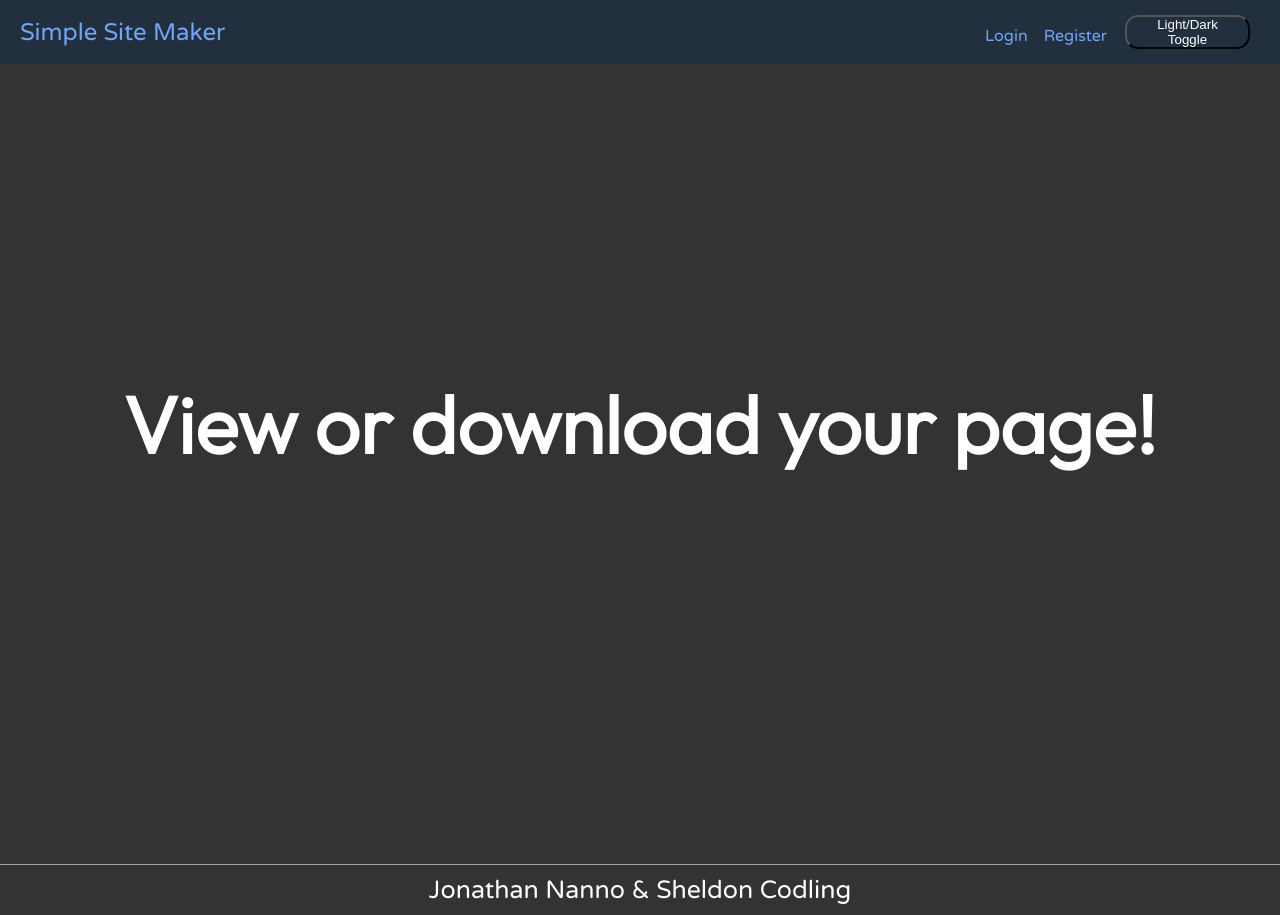
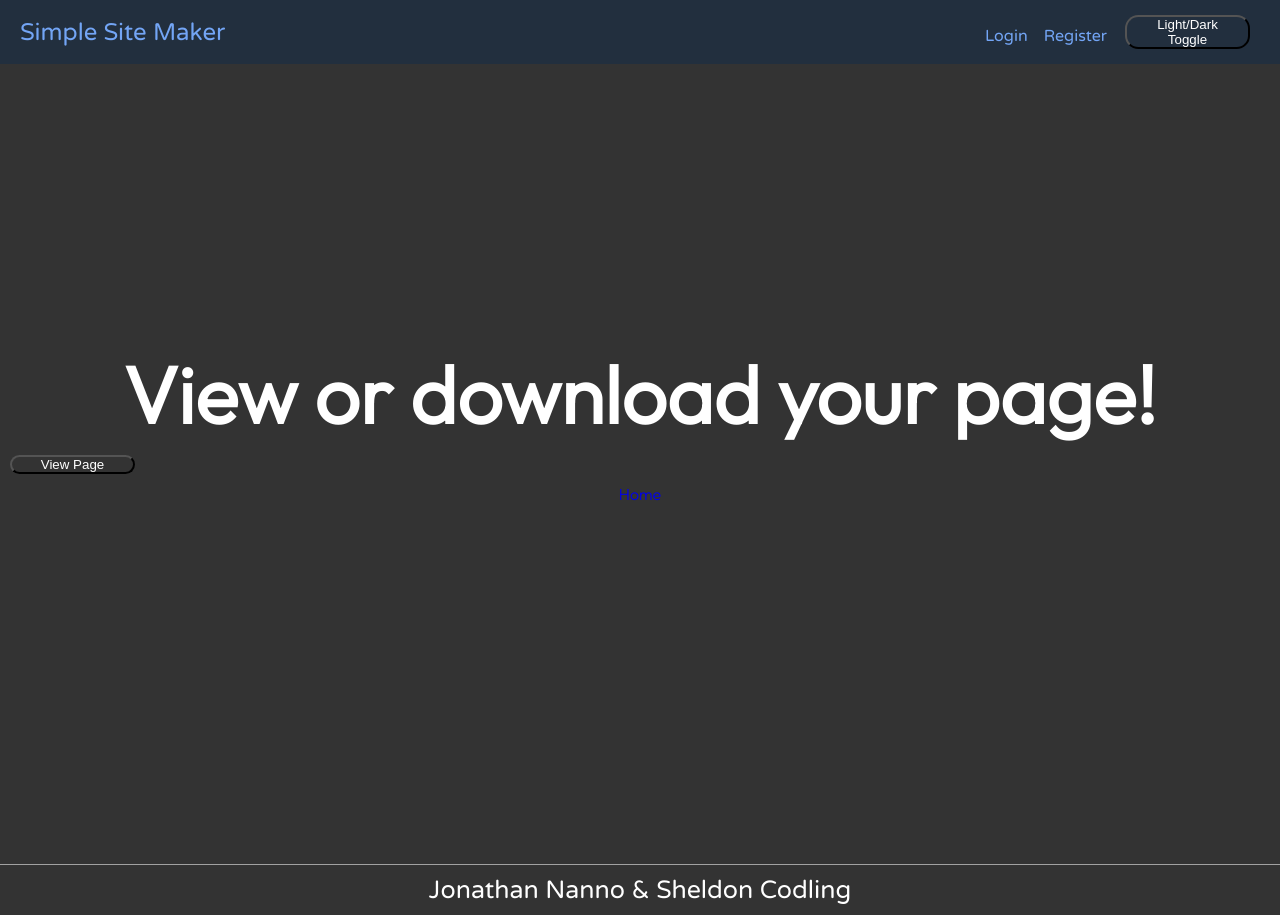
Before and after one commit to Johnny-creator/Simple-Pages, a React app: page /result in a window 1280 px wide. Built offline with nearby package versions, Linux system fonts and the light colour scheme; the HTML template or start-up script is replaced by a standard one.

Commit message:
Added template file, slight changes to few components

```diff
--- a/src/components/Create/Create.js
+++ b/src/components/Create/Create.js
@@ -40,9 +40,6 @@ const Create = () => {
 
           <label>Third Text</label>
           <textarea name="thirdText"></textarea>
-
-          <label>Fourth Text</label>
-          <textarea name="fourthText"></textarea>
         </div>
 
         <div className="file">
--- a/src/components/Result/Result.js
+++ b/src/components/Result/Result.js
@@ -1,9 +1,20 @@
 import React from "react";
+import Button from "../UI/Button";
+import { Link, useNavigate } from "react-router-dom";
 
 const Result = () => {
+  let navigate = useNavigate();
+
+  const submitHandler = (event) => {
+    event.preventDefault();
+    navigate(`/userpage`);
+  }
+
   return (
     <main>
       <h1> View or download your page! </h1>
+      <Button onClick={submitHandler}>View Page</Button>
+      <Link to="/"> Home</Link>
     </main>
   );
 };
```
Also changed, not shown: 1 other file (tests, documents, lock files or other folders).
